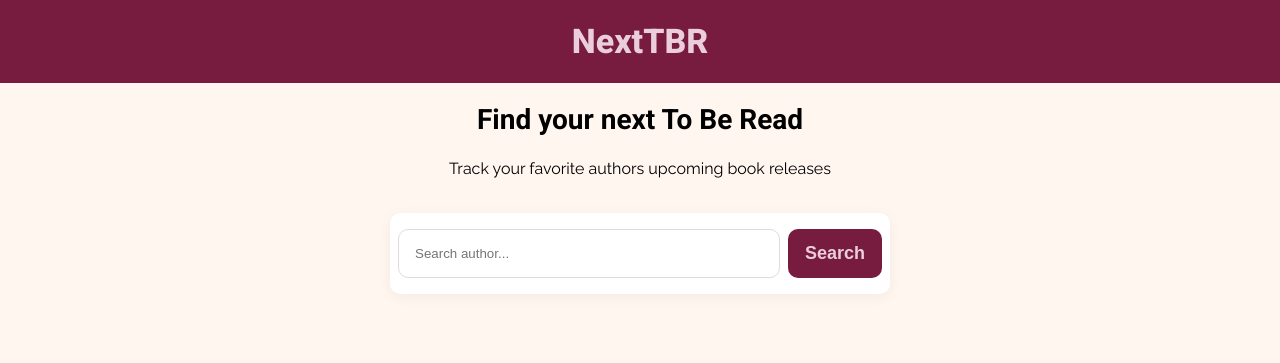
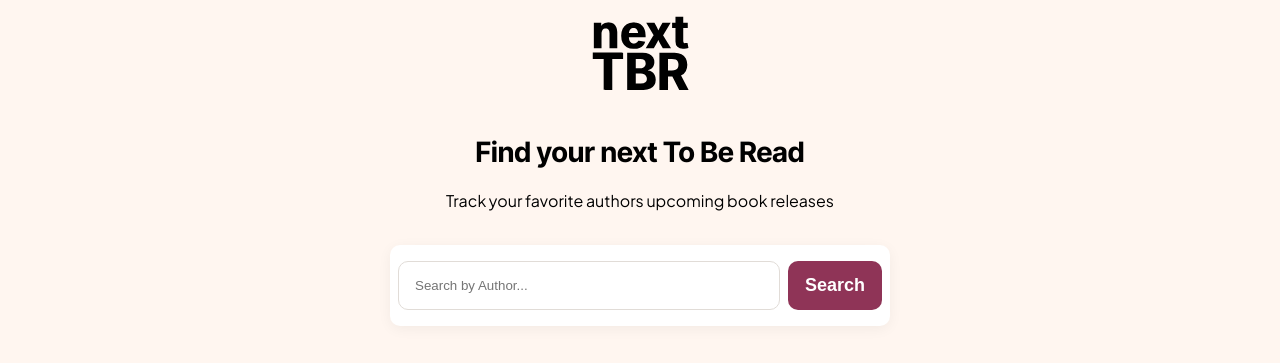
Before and after one commit to elisalindstrom/dt211g_project, a website built with Vite: page index.html in a window 1280 px wide. Built offline with nearby package versions, Linux system fonts and the light colour scheme.

Commit message:
Bytt typsnitt + lagt till logotyp

```diff
--- a/index.html
+++ b/index.html
@@ -12,26 +12,25 @@
   <link rel="preconnect" href="https://fonts.googleapis.com">
   <link rel="preconnect" href="https://fonts.gstatic.com" crossorigin>
   <link
-    href="https://fonts.googleapis.com/css2?family=Raleway:ital,wght@0,100..900;1,100..900&family=Roboto:ital,wght@0,100..900;1,100..900&display=swap"
+    href="https://fonts.googleapis.com/css2?family=Inter+Tight:ital,wght@0,100..900;1,100..900&family=Plus+Jakarta+Sans:ital,wght@0,200..800;1,200..800&display=swap"
     rel="stylesheet">
 </head>
 
 <body>
   <div class="container">
     <header>
-      <a href="index.html" class="logo">NextTBR</a>
+      <a href="index.html" class="logo"><img src="/public/nextTBR-logo.svg"></a>
     </header>
 
     <main>
       <section class="main-content">
-
         <h1>Find your next To Be Read</h1>
         <p>Track your favorite authors upcoming book releases</p>
 
         <div class="search-section">
           <div id="search-message"></div>
           <form autocomplete="off">
-            <input id="author-input" type="text" placeholder="Search author...">
+            <input id="author-input" type="text" placeholder="Search by Author...">
             <button id="submit-btn" class="btn" type="submit">Search</button>
           </form>
         </div>
--- a/src/css/_base.scss
+++ b/src/css/_base.scss
@@ -1,7 +1,7 @@
 $background-color: #fff6f0;
-$secondary-color: #781c3f;
+$secondary-color: #8F3457;
 
-$font-stack: "Raleway", Helvetica, sans-serif;
+$font-stack: "Plus Jakarta Sans", Helvetica, sans-serif;
 
 /* Mixins */
 @mixin flex-center {
@@ -29,13 +29,14 @@ $font-stack: "Raleway", Helvetica, sans-serif;
 
 body {
     background-color: $background-color;
+    color: #000000;
     font-family: $font-stack;
     line-height: 1.5;
     text-align: left;
 }
 
 h1, h2, h3, h4 {
-    font-family: "Roboto";
+    font-family: "Inter Tight", Arial, sans-serif;
 }
 
 h1 {
@@ -45,6 +46,7 @@ h1 {
 
 h2 {
     font-size: 22px;
+    font-weight: 600;
     margin-bottom: 1rem;
 }
 
@@ -62,12 +64,12 @@ h4 {
     border: 1px solid transparent;
     border-radius: 10px;
     cursor: pointer;
-    background-color: #781c3f;
-    color: #ebcedb;
+    background-color: $secondary-color;
+    color: #FFFFFF;
     padding: 0.5rem 1rem;
 
     &:hover {
-        background-color: #ebcedb;
-        color: #781c3f;
+        background-color: $background-color;
+        color: #000000;
     }
 }
--- a/src/css/_layout.scss
+++ b/src/css/_layout.scss
@@ -8,16 +8,14 @@
 
 header {
     @include base.flex-center;
-    background-color: base.$secondary-color;
     color: #FFFFFF;
 
     .logo {
-        color: #ebcedb;
-        font-size: 34px;
-        font-weight: 800;
-        text-decoration: none;
         padding: 1rem;
-        font-family: "Roboto";
+
+        img {
+            max-width: 100px;
+        }
     }
 }
 
--- a/src/js/main.js
+++ b/src/js/main.js
@@ -54,7 +54,12 @@ function displayAuthor(author) {
 
     const authorName = author.name;
 
-    const authorNameElement = document.createElement("h2");
+    const authorProfileHeader = document.createElement("h2");
+    authorProfileHeader.textContent = `Author Profile`;
+    authorProfile.appendChild(authorProfileHeader);
+
+
+    const authorNameElement = document.createElement("h3");
     authorNameElement.textContent = authorName
     authorProfile.appendChild(authorNameElement);
 
@@ -75,7 +80,7 @@ function displayAuthor(author) {
 
 async function fetchBooks(authorName) {
     try {
-        const response = await fetch(`https://www.googleapis.com/books/v1/volumes?q=inauthor:${authorName}&maxResults=40`);
+        const response = await fetch(`https://www.googleapis.com/books/v1/volumes?q=inauthor:${authorName}&maxResults=20`);
         const books = await response.json();
 
         if (books.items) {
```
Also changed, not shown: public/nextTBR-logo.svg (added).
